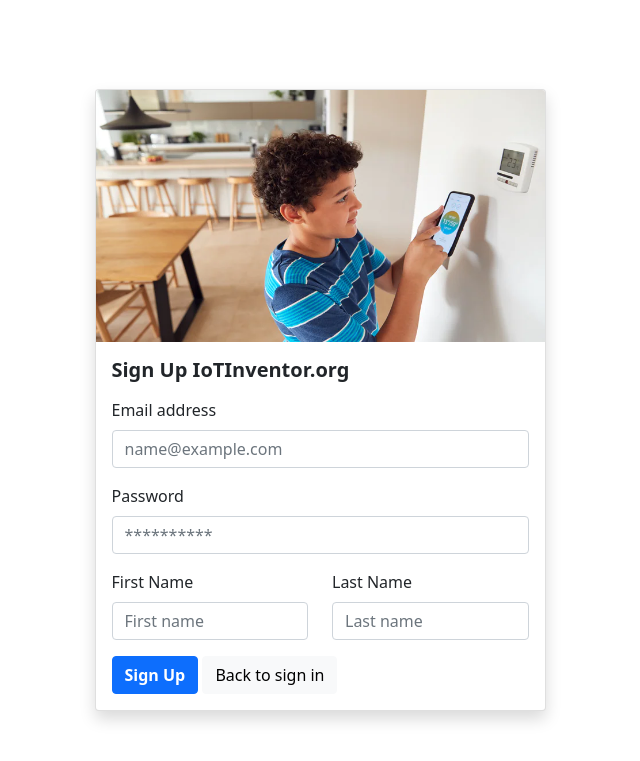
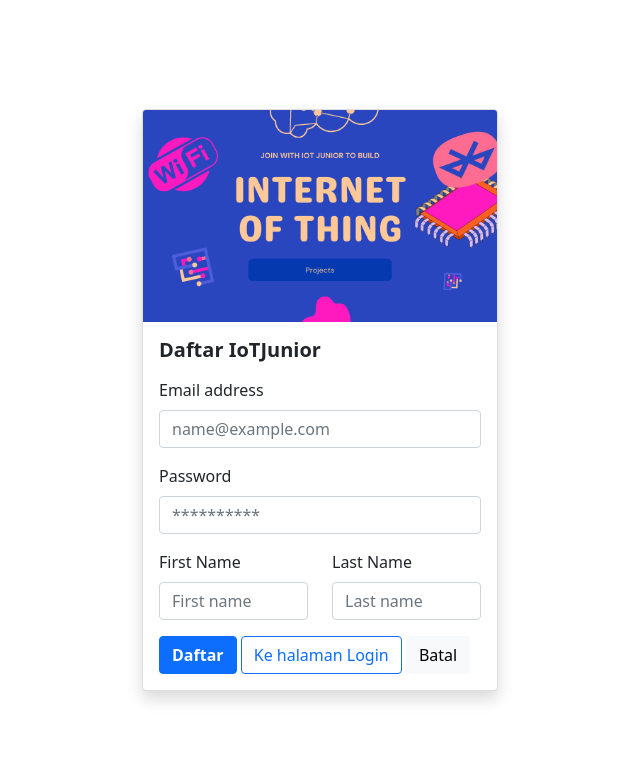
Before and after one commit to iotjunior/apz, a CodeIgniter app: page /iotjunior/index.php/auth/signup in a window 1280 px wide. Shown: the top 761 px of the page, without its empty margins (320-960 px from the left). Run offline with CodeIgniter, Linux system fonts and the light colour scheme; tables that the repository leaves empty or names only in its code hold one stand-in row (values such as "Sample post"); some libraries are stand-ins or nearby versions.

Commit message:
ganti gambar card untuk login dan signup dan merubah tulisan signin signup sesuai bahasa indonesia

```diff
--- a/application/views/auth/signup.php
+++ b/application/views/auth/signup.php
@@ -12,11 +12,11 @@
 <body>
   <div class="container">
     <div class="row vh-100 d-flex justify-content-center align-items-center">
-      <div class="col-md-5">
+      <div class="col-md-4">
         <div class="card shadow">
           <img src="<?= base_url('assets/images/smarthome.png'); ?>" class="card-img-top">
           <div class="card-body">
-            <h5 class="card-title fw-bold">Sign Up IoTInventor.org</h5>
+            <h5 class="card-title fw-bold">Daftar IoTJunior</h5>
             <form action="" class="mt-3" method="post">
               <div class="mb-3">
                 <label class="form-label">Email address</label>
@@ -36,8 +36,9 @@
                   <input type="text" name="last_name" class="form-control" placeholder="Last name" aria-label="Last name">
                 </div>
               </div>
-              <button type="submit" class="btn btn-primary fw-bold">Sign Up</button>
-              <a href="<?= site_url('auth'); ?>" class="btn btn-light">Back to sign in</a>
+              <button type="submit" class="btn btn-primary fw-bold">Daftar</button>
+              <a href="<?= site_url('auth'); ?>" class="btn btn-outline-primary">Ke halaman Login</a>
+              <a href="<?= site_url(''); ?>" class="btn btn-light">Batal</a>
             </form>
           </div>
         </div>
--- a/application/views/partials/navbar.php
+++ b/application/views/partials/navbar.php
@@ -1,7 +1,7 @@
 <nav class="navbar navbar-expand-lg shadow navbar-dark bg-primary">
   <div class="container-fluid">
     <a class="navbar-brand text-light" href="<?= site_url(''); ?>">
-      <span class="fw-bold">IoT Junior</span>
+      <span class="fw-bold">IoTJunior</span>
       <span class="fw-light fs-6">1.0.0</span>
     </a>
     <button class="navbar-toggler" type="button" data-bs-toggle="collapse" data-bs-target="#navbarSupportedContent" aria-controls="navbarSupportedContent" aria-expanded="false" aria-label="Toggle navigation">
```
Also changed, not shown: application/views/auth/signin.php (+5 -4 lines), assets/images/smarthome.png.
